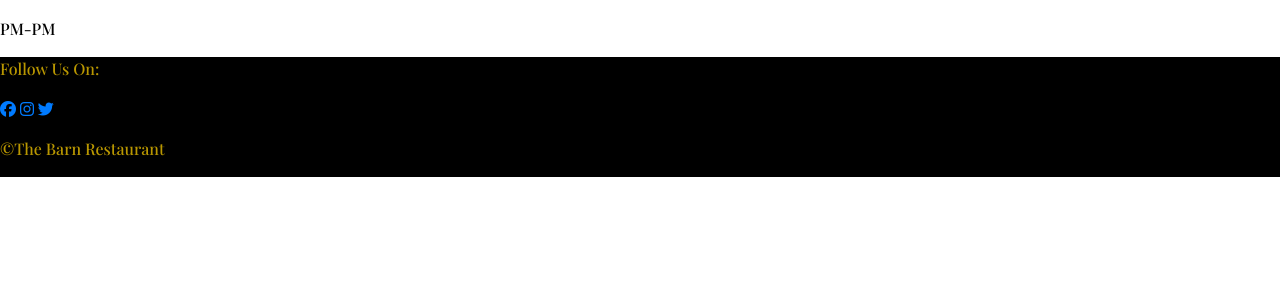
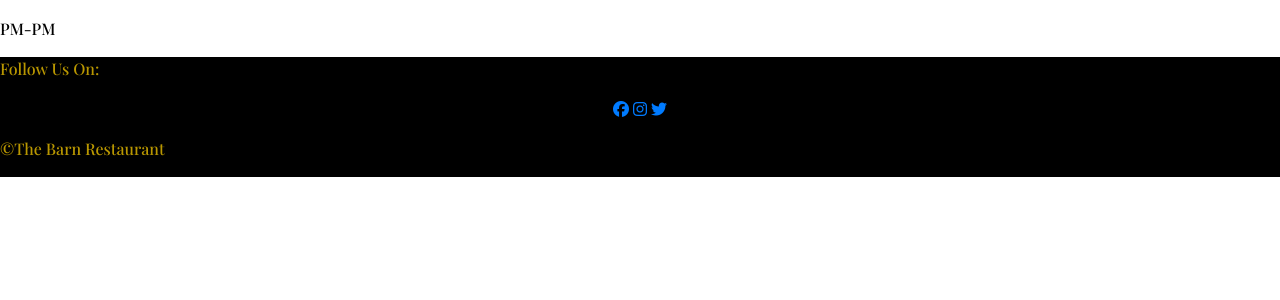
Before and after one commit to K-JC/The_Barn, a Django app: page / in a window 1280 px wide. Shown: the part 261-561 px from the top of the page. Run offline with Django 3.2, Linux system fonts and the light colour scheme; some libraries are stand-ins or nearby versions.

Commit message:
install allauth and add to requirements.txt file

```diff
--- a/requirements.txt
+++ b/requirements.txt
@@ -3,7 +3,12 @@ cloudinary==1.32.0
 dj-database-url==0.5.0
 dj3-cloudinary-storage==0.0.6
 Django==3.2.18
+django-allauth==0.54.0
 gunicorn==20.1.0
+oauthlib==3.2.2
 psycopg2==2.9.6
+PyJWT==2.7.0
+python3-openid==3.2.0
 pytz==2023.3
+requests-oauthlib==1.3.1
 sqlparse==0.4.4
--- a/static/css/style.css
+++ b/static/css/style.css
@@ -29,6 +29,6 @@ footer {
 }
 
 /*fix color */
-#social-links {
-    color: white;
+.social-links {
+    text-align: center;
 }
--- a/templates/base.html
+++ b/templates/base.html
@@ -48,7 +48,7 @@
 <!--Social media links and contact details -->
 <div>
 <p>Follow Us On: </p>
-<p id="social-links">
+<p class="social-links">
     <a href="https://facebook.com" target="_blank" rel="noopener" aria-label="Visit us on our Facebook page (opens in a new tab)"><i class="fa-brands fa-facebook"></i>
     </a>
     <a href="https://www.instagram.com/" target="_blank" rel="noopener" aria-label="Visit us on our Instagram page (opens in a new tab)"><i class="fa-brands fa-instagram"></i> </a>
--- a/thebarn/settings.py
+++ b/thebarn/settings.py
@@ -58,6 +58,8 @@ MIDDLEWARE = [
 ]
 
 ROOT_URLCONF = 'thebarn.urls'
+
+ACCOUNT_EMAIL_VERIFICATION = 'none'
 
 TEMPLATES = [
     {
```
